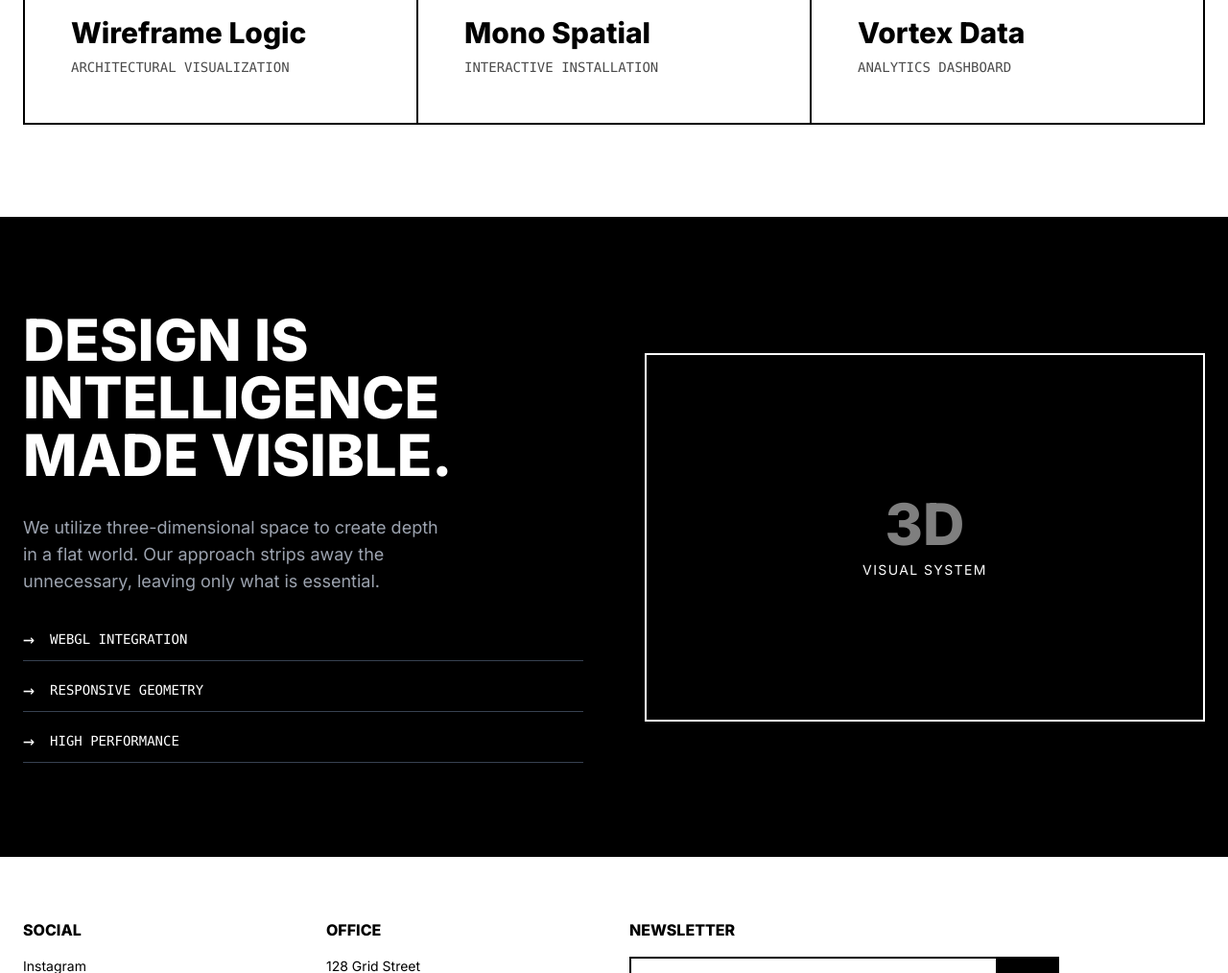
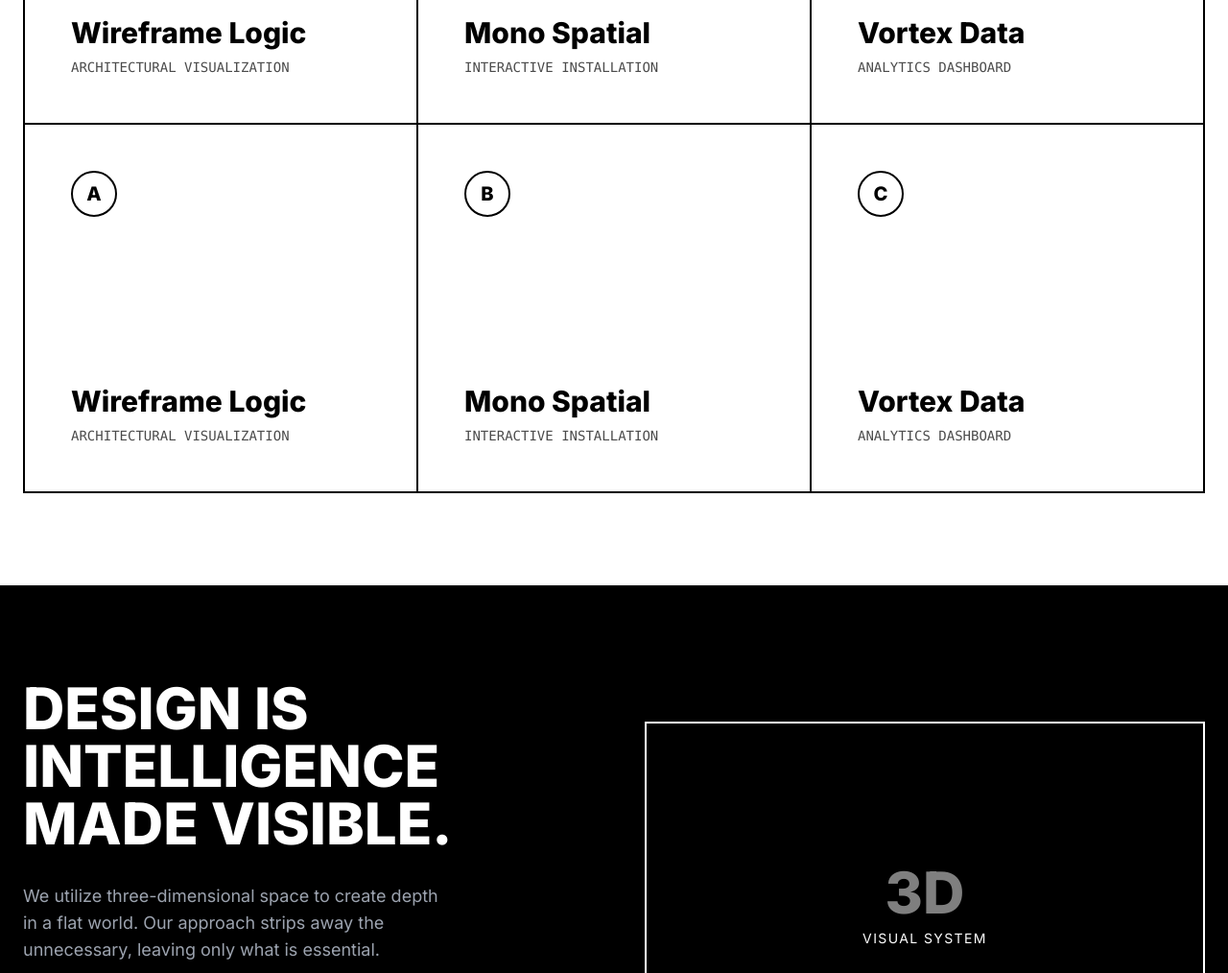
Before and after one commit to anasMokhannate/anasmokhannate.github.io, a plain HTML site: page index.html in a window 1280 px wide. Shown: the part 1180-2194 px from the top of the page at 96% size. Drawn offline with nearby package versions, Linux system fonts and the light colour scheme; animation ran at ten frames a second.

Commit message:
Revise branding and project details in index.html
Updated personal branding and project links in the about section.

```diff
--- a/index.html
+++ b/index.html
@@ -86,14 +86,14 @@
                 <div class="w-full max-w-[1920px] mx-auto px-6 grid grid-cols-1 lg:grid-cols-12 gap-12">
                     <div class="lg:col-span-8 flex flex-col justify-center">
                         <h1 class="text-7xl sm:text-8xl md:text-9xl font-black leading-none mb-8 tracking-tighter mix-blend-multiply">
-                            WE BUILD<br>
+                            I BUILD<br>
                             <span class="text-outline text-transparent bg-clip-text bg-gradient-to-r from-black to-gray-800" >DATA SYSTEMS</span>
                         </h1>
                         <p class="text-xl md:text-2xl font-light max-w-2xl leading-relaxed mb-10 border-l-4 border-black pl-6">
-                            Crafting scalable and efficient data systems that transform raw information into actionable insights. Our expertise lies in designing architectures that prioritize performance, reliability, and security.
+                            Crafting scalable and efficient data systems that transform raw information into actionable insights. My expertise lies in designing architectures that prioritize performance, reliability, and security.
                         </p>
                         <div class="flex flex-wrap gap-4">
-                            <a href="[YOUR_GITHUB_PROFILE_URL]" target="_blank" rel="noopener noreferrer" class="btn-sharp bg-black text-white px-8 py-4 text-lg font-bold border-2 border-black uppercase tracking-widest">
+                            <a href="https://github.com/anasMokhannate/" target="_blank" rel="noopener noreferrer" class="btn-sharp bg-black text-white px-8 py-4 text-lg font-bold border-2 border-black uppercase tracking-widest">
                                 View Github
                             </a>
                             <a href="#contact" class="btn-sharp bg-white text-black px-8 py-4 text-lg font-bold border-2 border-black uppercase tracking-widest">
@@ -107,7 +107,7 @@
             <section id="projects" class="py-24 border-b-2 border-black bg-white">
                 <div class="w-full max-w-[1920px] mx-auto px-6">
                     <div class="flex justify-between items-end mb-16">
-                        <h2 class="text-5xl font-bold uppercase tracking-tight">Selected Works</h2>
+                        <h2 class="text-5xl font-bold uppercase tracking-tight">Projects</h2>
                         <span class="hidden md:block text-xl font-mono">01 — 03</span>
                     </div>
 
@@ -136,6 +136,31 @@
                                 <p class="text-sm font-mono opacity-70">ANALYTICS DASHBOARD</p>
                             </div>
                         </a>
+
+                         <a href="[PROJECT_LINK_1]" class="group border-r-2 border-b-2 border-black p-8 md:p-12 hover:bg-black hover:text-white transition-colors duration-300 cursor-pointer h-96 flex flex-col justify-between" title="Project Wireframe Logic: Architectural Visualization">
+                            <div class="w-12 h-12 border-2 border-current rounded-full flex items-center justify-center text-xl font-bold group-hover:bg-white group-hover:text-black transition-colors">A</div>
+                            <div>
+                                <h3 class="text-3xl font-bold mb-2">Wireframe Logic</h3>
+                                <p class="text-sm font-mono opacity-70">ARCHITECTURAL VISUALIZATION</p>
+                            </div>
+                        </a>
+
+                        <a href="[PROJECT_LINK_2]" class="group border-r-2 border-b-2 border-black p-8 md:p-12 hover:bg-black hover:text-white transition-colors duration-300 cursor-pointer h-96 flex flex-col justify-between" title="Project Mono Spatial: Interactive Installation">
+                            <div class="w-12 h-12 border-2 border-current rounded-full flex items-center justify-center text-xl font-bold group-hover:bg-white group-hover:text-black transition-colors">B</div>
+                            <div>
+                                <h3 class="text-3xl font-bold mb-2">Mono Spatial</h3>
+                                <p class="text-sm font-mono opacity-70">INTERACTIVE INSTALLATION</p>
+                            </div>
+                        </a>
+
+                        <a href="[PROJECT_LINK_3]" class="group border-r-2 border-b-2 border-black p-8 md:p-12 hover:bg-black hover:hover:text-white transition-colors duration-300 cursor-pointer h-96 flex flex-col justify-between" title="Project Vortex Data: Analytics Dashboard">
+                            <div class="w-12 h-12 border-2 border-current rounded-full flex items-center justify-center text-xl font-bold group-hover:bg-white group-hover:text-black transition-colors">C</div>
+                            <div>
+                                <h3 class="text-3xl font-bold mb-2">Vortex Data</h3>
+                                <p class="text-sm font-mono opacity-70">ANALYTICS DASHBOARD</p>
+                            </div>
+                        </a>
+
 
                     </div>
                 </div>
```
